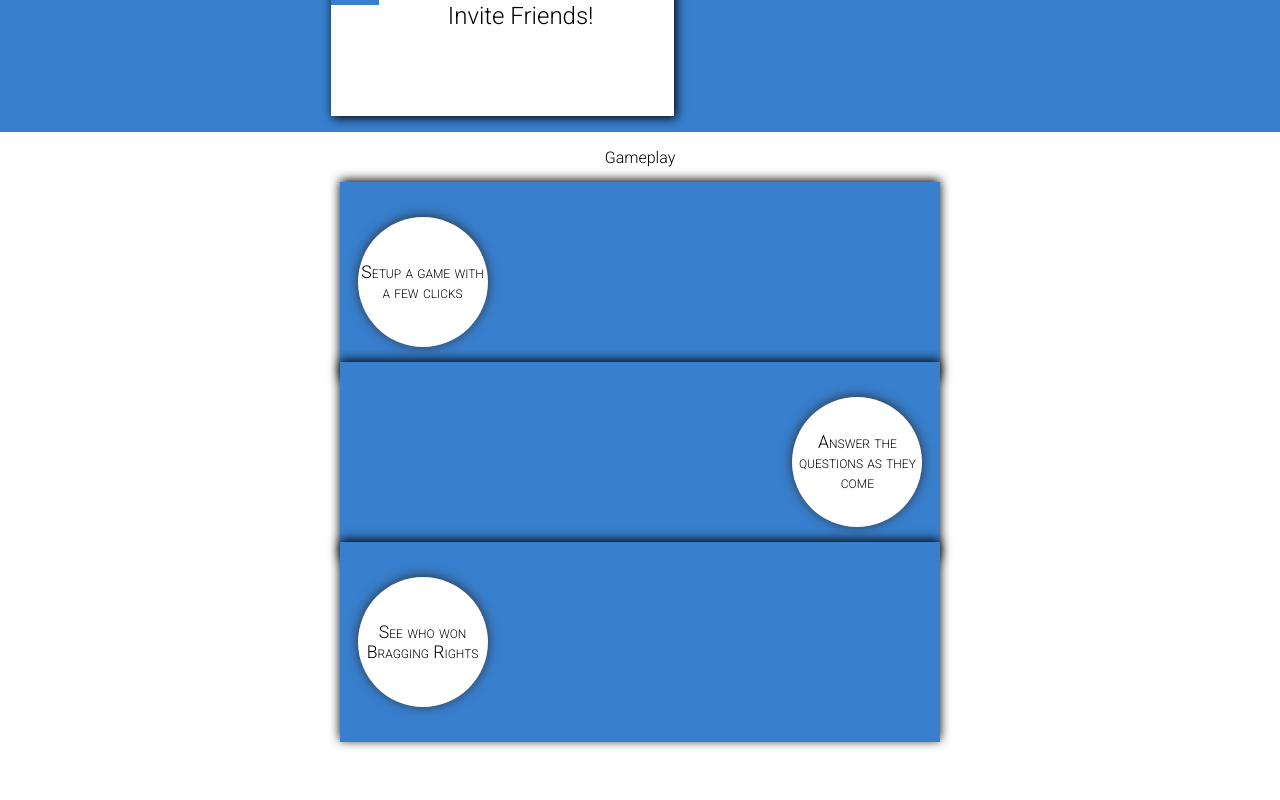
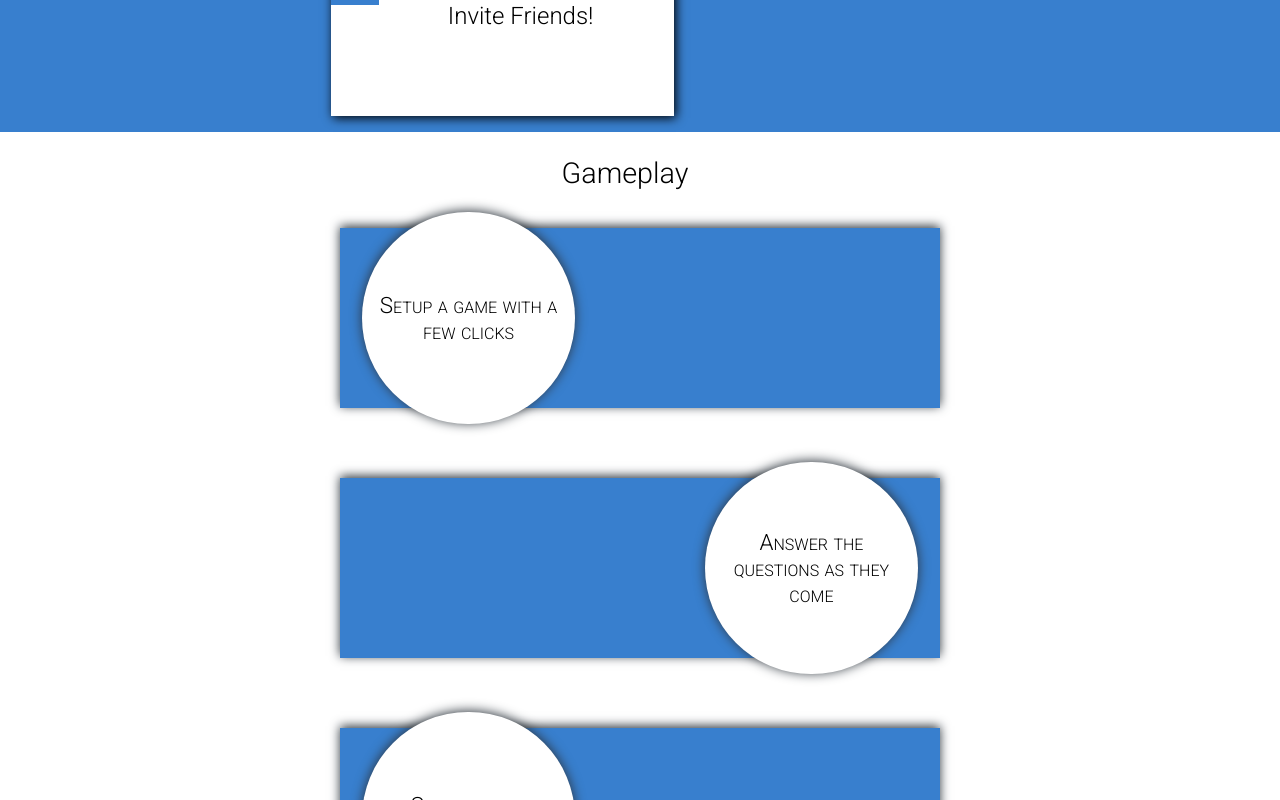
Before and after one commit to chingu-voyages/v8-chimeras-team-01, a React (Create React App) app: page / in a window 1280 px wide. Shown: the part 800-1600 px from the top of the page. Built offline with nearby package versions, Linux system fonts and the light colour scheme.

Commit message:
Layout and base style done for Landing through 650

```diff
--- a/src/components/Landing/Landing.js
+++ b/src/components/Landing/Landing.js
@@ -41,7 +41,7 @@ export default function Landing() {
 
         <div className="ge-container">
           <div className="gameplay-example">
-            <span className="ge-header">Gameplay</span>
+            <span className="ge-header fbc">Gameplay</span>
             <div className="ge-box geb1">
               <div className="ge-description fbc">Setup a game with a few clicks</div>
             </div>
--- a/src/components/Landing/index.css
+++ b/src/components/Landing/index.css
@@ -138,13 +138,6 @@
   margin: 0 auto;
 }
 
-.gameplay-example>span{
-  display: flex;
-  flex-flow: column nowrap;
-  justify-content: center;
-  align-items: center;
-}
-
 .ge-header {
   grid-column: gec1 / gec4;
   grid-row: gerheader / ger1;
@@ -177,7 +170,7 @@
   width: 100%;
   background-color: var(--color-main);
   color: #fff;
-  box-shadow: 0 -2px 10px #000;
+  box-shadow: 0 -2px 10px var(--color-gray);
 }
 
 .ge-description {
@@ -244,59 +237,45 @@
   .gameplay-example {
     display: grid;
     grid-template-columns:[gec1] 1fr [gec4];
-    grid-template-rows: [gerheader] 50px [ger1] 180px [ger2] 20px [ger3] 160px [ger4] 20px [ger5] 180px [ger6];
+    grid-template-rows: [gerheader] 50px [ger1] 220px [ger2] 220px [ger3] 220px [ger4];
+    grid-gap: 30px;
     box-sizing: border-box;
     width: 100%;
-    height: 800px;
+    height: 850px;
     padding: 0;
-    margin: 0 auto;
+    margin: 1em auto;
   }
 
-  .gameplay-example>span{
-    display: flex;
-    flex-flow: column nowrap;
-    justify-content: center;
-    align-items: center;
+  .ge-header {
+    font-size: 1.8em;
   }
 
   .geb1 {
     grid-column: gec1 / gec2;
-    grid-row: ger1 / ger3;
+    grid-row: ger1 / ger2;
   }
 
   .geb2 {
     grid-column: gec1 / gec2;
-    grid-row: ger2 / ger5;
+    grid-row: ger2 / ger3;
   }
 
   .geb3 {
     grid-column: gec1 / gec2;
-    grid-row: ger4 / ger6;
+    grid-row: ger3 / ger4;
   }
 
   .ge-box {
-    display: flex;
-    flex-flow: column nowrap;
-    justify-content: center;
-    align-items: flex-start;
-    width: 100%;
-    background-color: var(--color-main);
-    color: #fff;
-    box-shadow: 0 -2px 10px #000;
+    position: relative;
+    height: 180px;
   }
 
   .ge-description {
-    width: 130px;
-    height:130px;
-    text-align: center;
-    padding: 0;
-    margin-left: 1em;
-    font-size: 1.1em;
-    font-variant: small-caps;
-    background-color: #fff;
-    color: #000;
-    box-shadow: 0 -1px 12px var(--color-gray);
-    border-radius: 50%;
+    position: absolute;
+    width: 190px;
+    height: 190px;
+    padding: 0.5em;
+    font-size: 1.4em;
   }
 
   .geb2>div {
```
